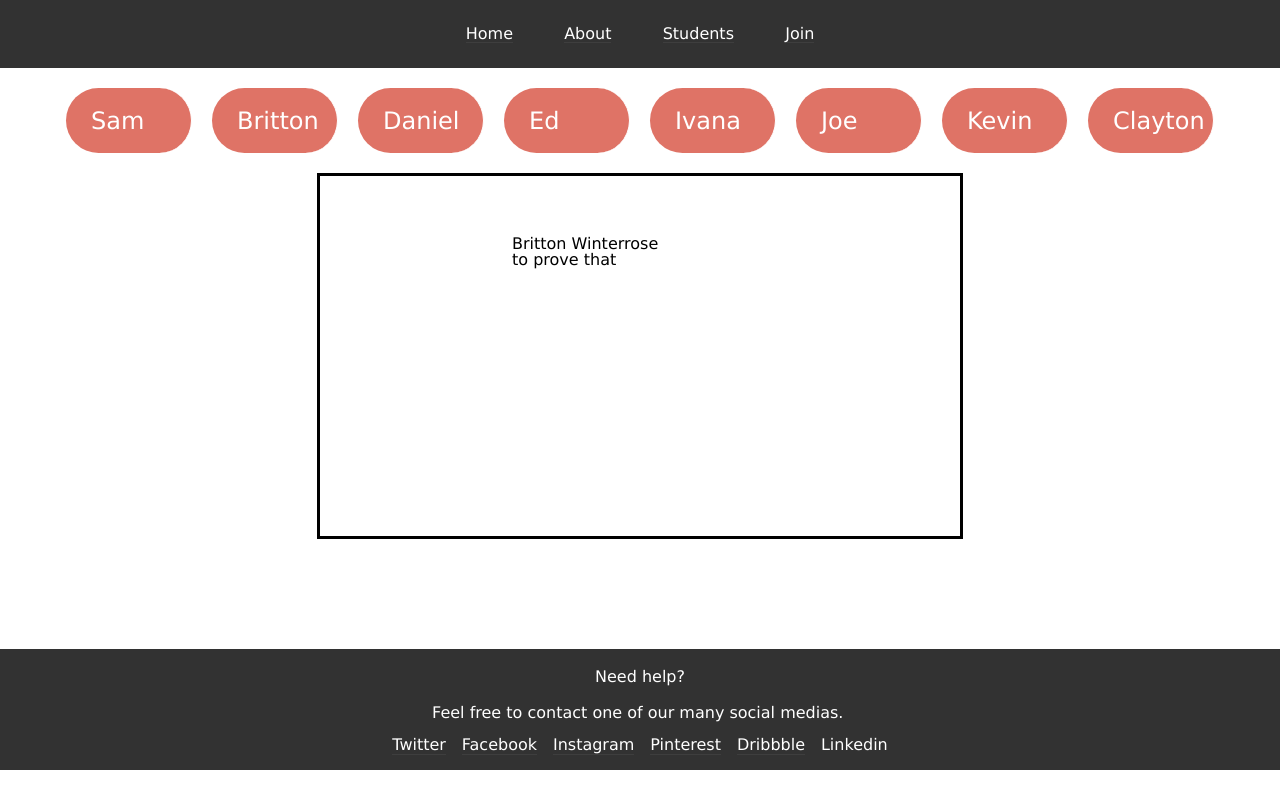
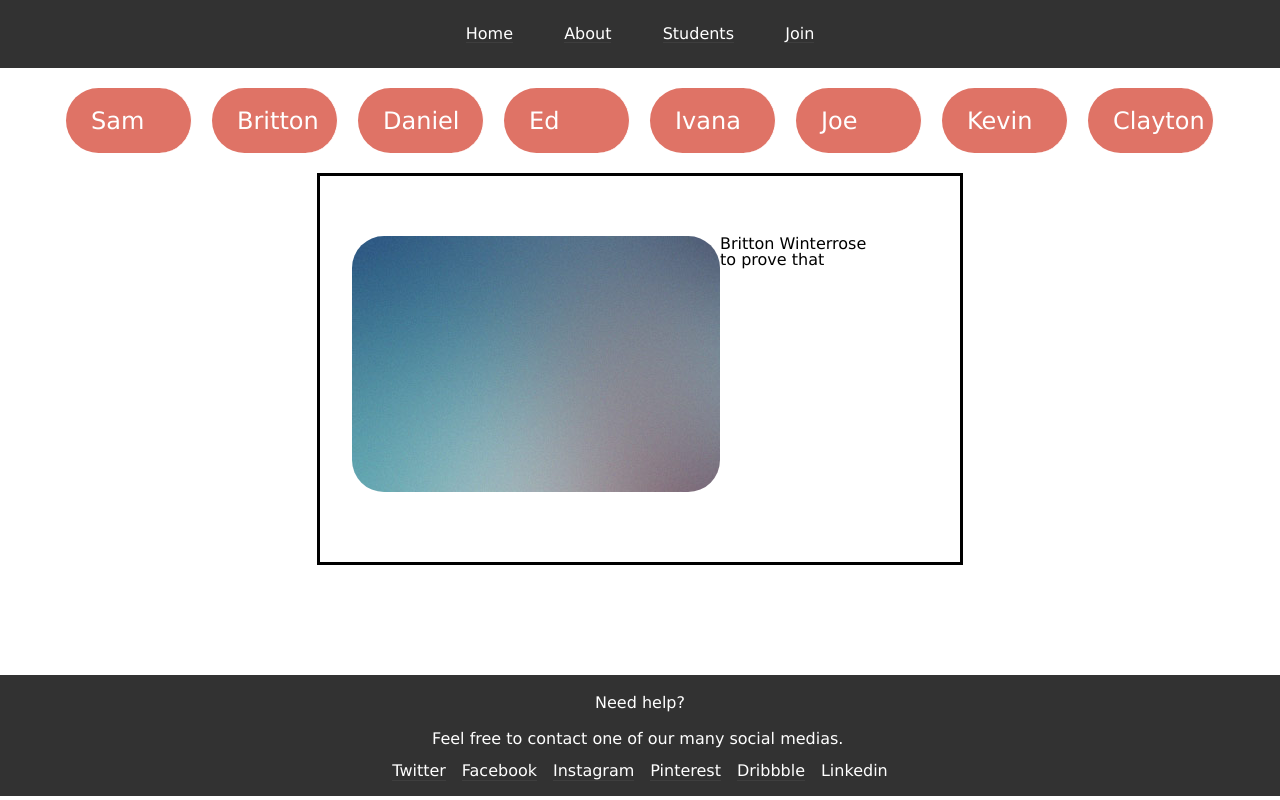
Before and after one commit to saltytrolls-bw-may-19/UILandingPage, a website: page students.html in a window 1280 px wide. Drawn offline with Linux system fonts and the light colour scheme.

Commit message:
added student images

```diff
--- a/main.css
+++ b/main.css
@@ -310,10 +310,22 @@ article {
 }
 .tabs-item {
     display: none;
-    width: 40%;
+    width: 90%;
   }
 .tabs-item-selected {
-    display: block;
+    display: flex;
+    flex-direction: row;
+    justify-content: center;
+
+  }
+  .tabs-item-selected img{
+      margin-bottom: 70px;
+      border-radius: 2em;
+      padding: 0;
+  }
+  .tabs-item-description {
+      text-align: left;
+      width: 100%;
 
   }
 
--- a/students.html
+++ b/students.html
@@ -31,51 +31,60 @@
             </div>
             <div class="tab-items">
                 <div class="tabs-item" data-tab="1">
-                    <div class="tabs-item-title">Sam Rodriguez</div>
+
+                    <img src="img/Mef.jpg">
                     <div class="tabs-item-description">
+                        <div class="tabs-item-title">Sam Rodriguez</div>
                         Sam is a Lambda student with a couple years of computer science background from New Mexico Institute of Mining and Technology.
-                        When I am not making websites I enjoy playing video games and guitar. On the weekends I work as a Home Inspector/Handyman.
+                        When I am not making websites I enjoy playing video games and guitar. On the weekends I work as a Home Inspector/Handyman. Also I am not a Troll.
                     </div>
                 </div>
                 <div class="tabs-item tabs-item-selected" data-tab="2">
-                    <div class="tabs-item-title">Britton Winterrose</div>
+                    <img src="img/pic01.jpg">
                     <div class="tabs-item-description">
+                        <div class="tabs-item-title">Britton Winterrose</div>
                         to prove that
                     </div>
                 </div>
                 <div class="tabs-item" data-tab="3">
-                    <div class="tabs-item-title">Daniel Starling</div>
+                    <img src="img/pic01.jpg">
                     <div class="tabs-item-description">
+                        <div class="tabs-item-title">Daniel Starling</div>
                         each different tab
                     </div>
                 </div>
                 <div class="tabs-item" data-tab="4">
-                    <div class="tabs-item-title">Ed Chin</div>
+                    <img src="img/pic01.jpg">
                     <div class="tabs-item-description">
+                        <div class="tabs-item-title">Ed Chin</div>
                         actually goes to a different
                     </div>
                 </div>
                 <div class="tabs-item" data-tab="5">
-                    <div class="tabs-item-title">Ivana Huckova</div>
+                    <img src="img/pic01.jpg">
                     <div class="tabs-item-description">
+                        <div class="tabs-item-title">Ivana Huckova</div>
                         text tab item.
                     </div>
                 </div>
                 <div class="tabs-item" data-tab="6">
-                    <div class="tabs-item-title">Joe Bacus</div>
+                    <img src="img/pic01.jpg">
                     <div class="tabs-item-description">
+                        <div class="tabs-item-title">Joe Bacus</div>
                         blah
                     </div>
                 </div>
                 <div class="tabs-item" data-tab="7">
-                    <div class="tabs-item-title">Kevin Brack</div>
+                    <img src="img/pic01.jpg">
                     <div class="tabs-item-description">
+                        <div class="tabs-item-title">Kevin Brack</div>
                         fite me karen
                     </div>
                 </div>
                 <div class="tabs-item" data-tab="8">
-                    <div class="tabs-item-title">Clayton Swafford</div>
+                    <img src="img/pic01.jpg">
                     <div class="tabs-item-description">
+                        <div class="tabs-item-title">Clayton Swafford</div>
                         done.
                     </div>
                 </div>
```
Also changed, not shown: img/Mef.jpg (added).
